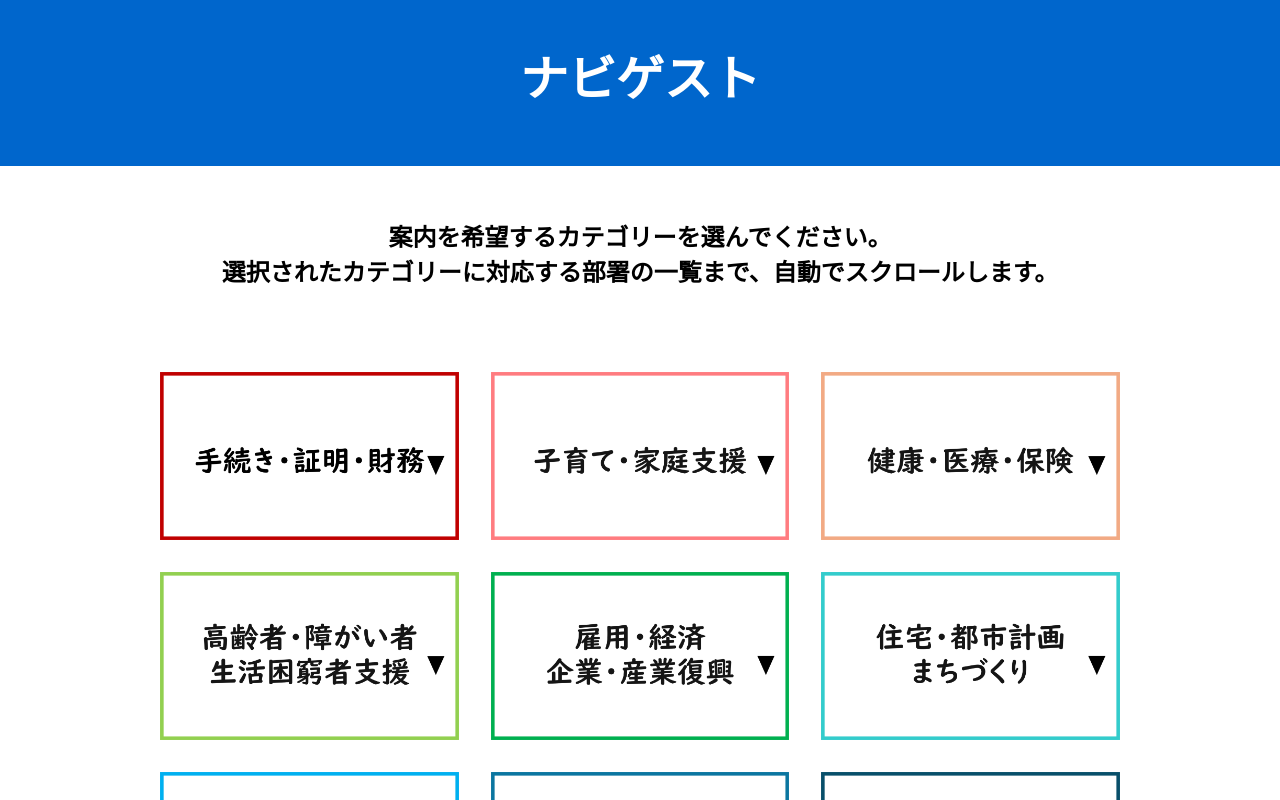
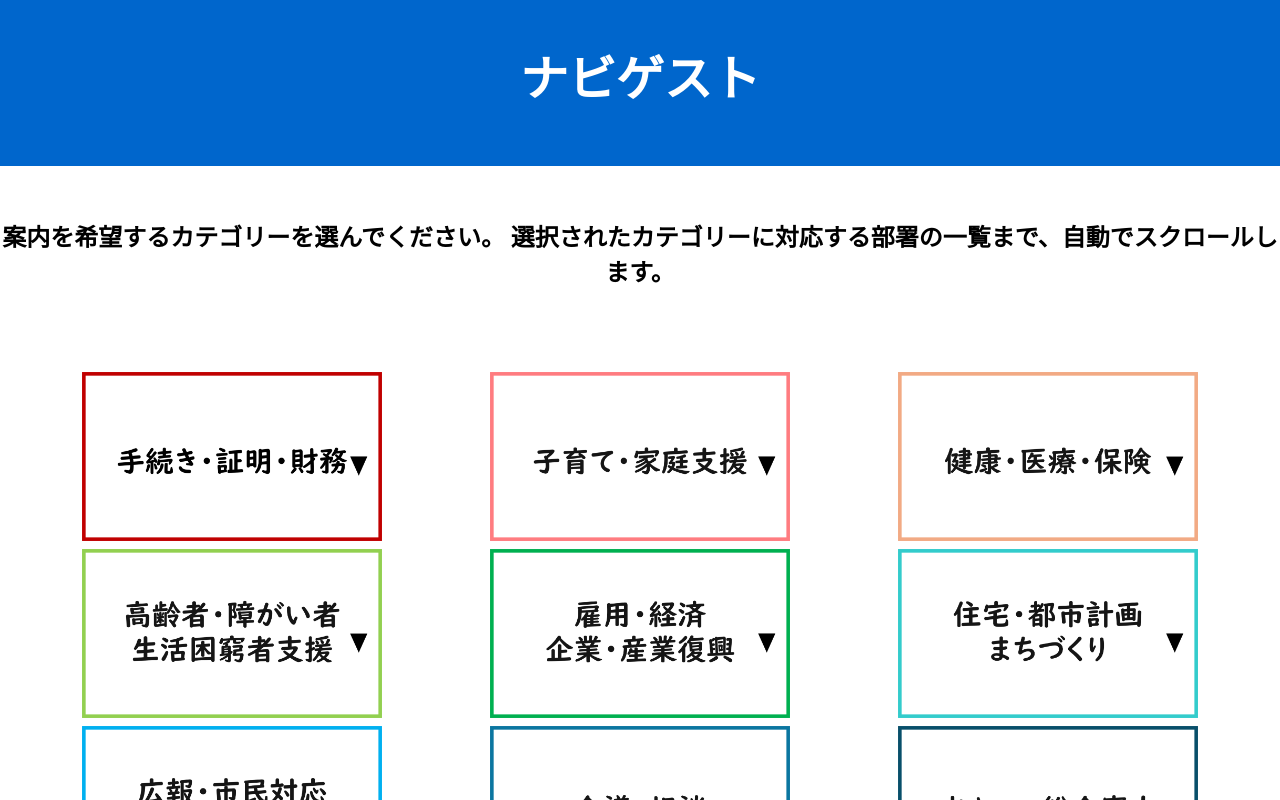
Before and after one commit to Hanbayashi/Naviguest_public, a React (Create React App) app in the folder Naviguest-1.0/react_site/: page /choose in a window 1280 px wide. Shown: the top 800 px of the page. Built offline with nearby package versions, Linux system fonts and the light colour scheme; no server answers.

Commit message:
ChoosePage修正案5

```diff
--- a/Naviguest-1.0/react_site/src/ChoosePage.jsx
+++ b/Naviguest-1.0/react_site/src/ChoosePage.jsx
@@ -371,7 +371,7 @@ const SelectionScreen = () => {
       {/* 説明テキスト */}
       <div style={{ textAlign: 'center', padding: '2rem 0' }}>
         <h2>
-          案内を希望するカテゴリーを選んでください。<br />
+          案内を希望するカテゴリーを選んでください。
           選択されたカテゴリーに対応する部署の一覧まで、自動でスクロールします。
         </h2>
       </div>
@@ -381,8 +381,8 @@ const SelectionScreen = () => {
         style={{
           display: 'grid',
           gridTemplateColumns: 'repeat(3, 1fr)', // 3列均等幅
-          gap: '2rem', // 各画像間の隙間
-          maxWidth: '960px', // 全体の最大幅
+          gap: '0.5rem', // 各画像間の隙間
+          maxWidth: '1500px', // 全体の最大幅
           margin: '0 auto', // 中央寄せ
           padding: '2rem', // 全体のパディング
         }}
```
